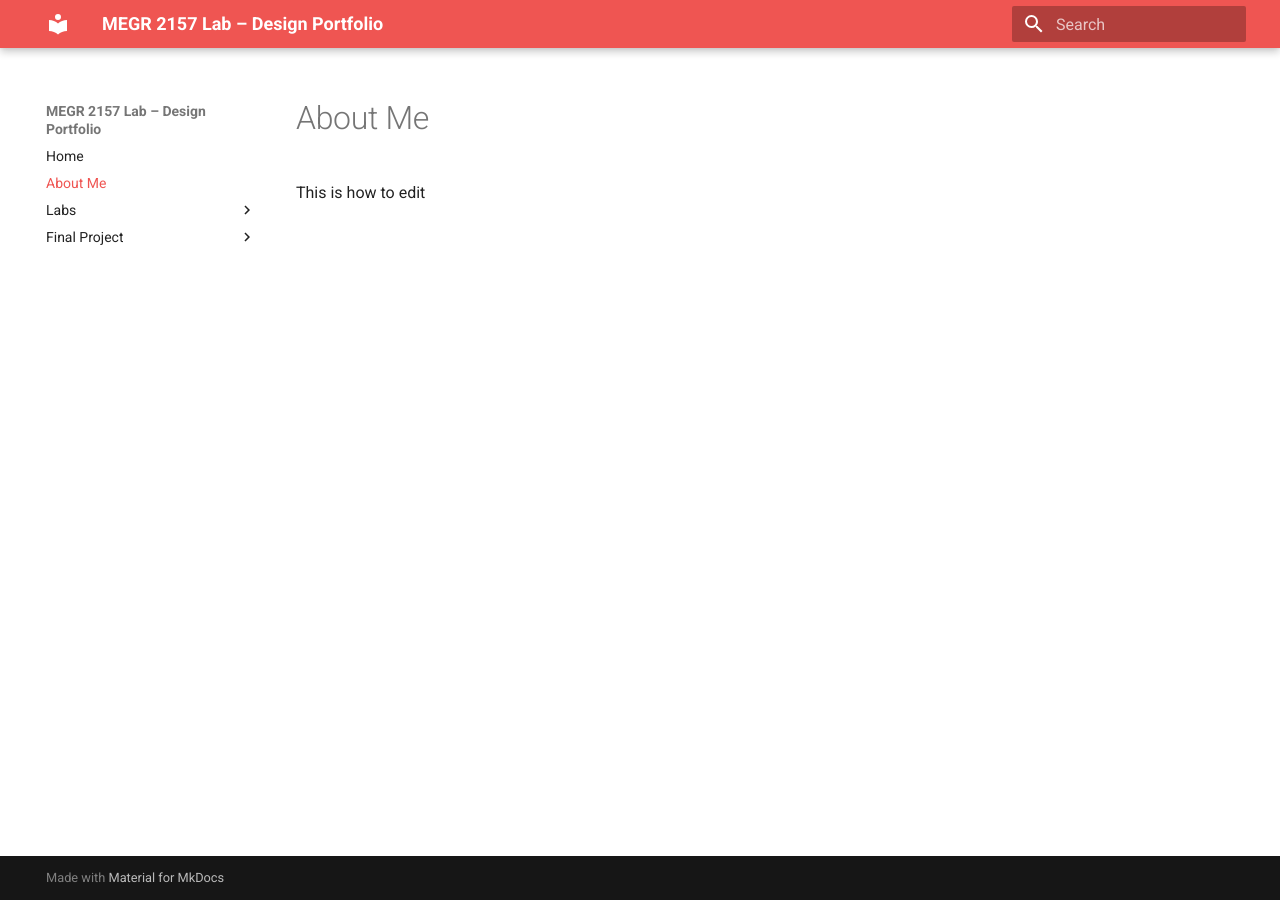
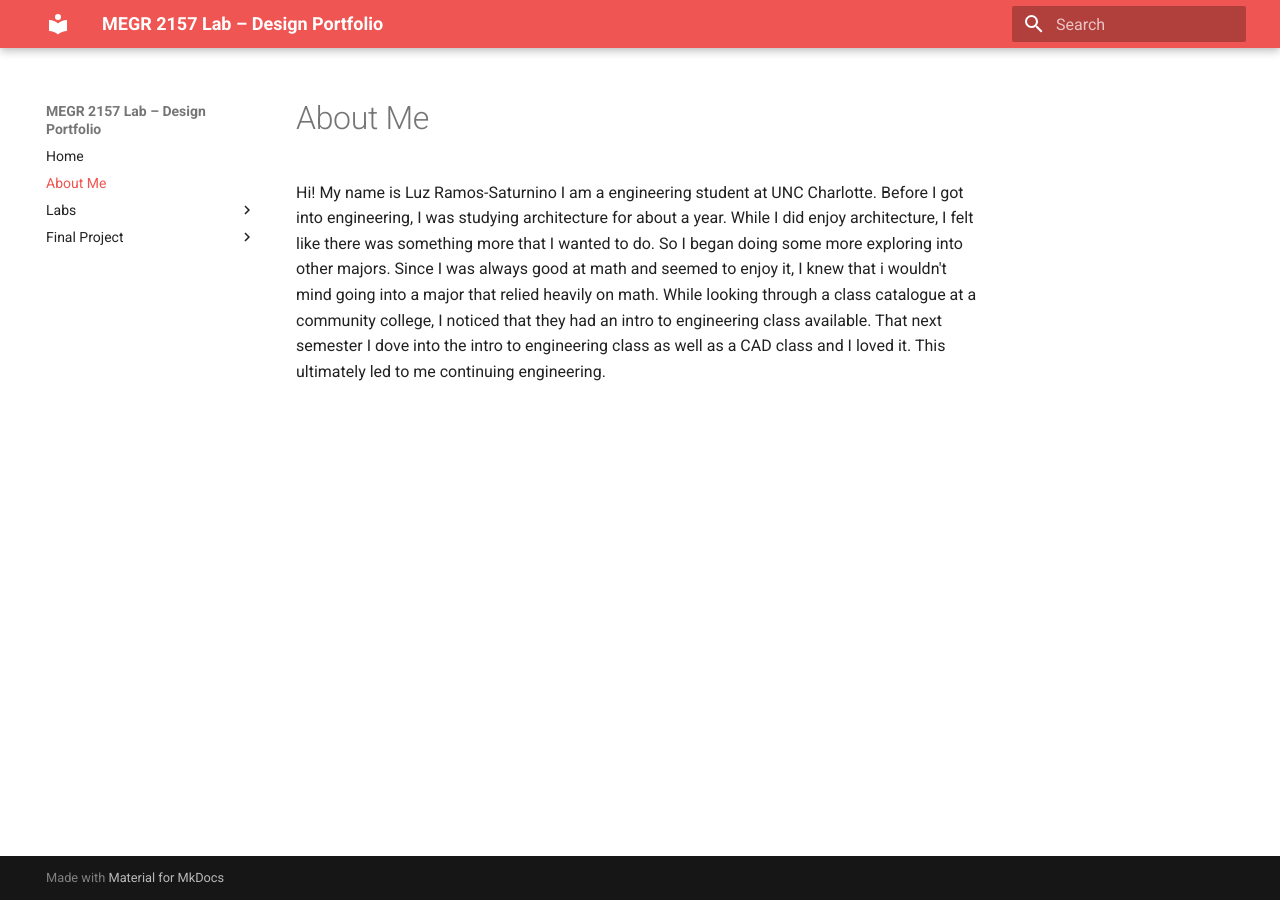
Before and after one commit to lramossa/Luz-Ramos-Saturnino-Portfolio, an MkDocs documentation site: the page built from docs/aboutme/index.md, in a window 1280 px wide. Built offline with MkDocs 1.6.1 and Material for MkDocs 9.7.7, drawn with Linux system fonts in a browser that asks for light colours.

Commit message:
Update index.md

```diff
--- a/docs/aboutme/index.md
+++ b/docs/aboutme/index.md
@@ -1,2 +1,3 @@
 #About Me
-This is how to edit
+Hi! My name is Luz Ramos-Saturnino
+I am a engineering student at UNC Charlotte. Before I got into engineering, I was studying architecture for about a year. While I did enjoy architecture, I felt like there was something more that I wanted to do. So I began doing some more exploring into other majors. Since I was always good at math and seemed to enjoy it, I knew that i wouldn't mind going into a major that relied heavily on math. While looking through a class catalogue at a community college, I noticed that they had an intro to engineering class available. That next semester I dove into the intro to engineering class as well as a CAD class and I loved it. This ultimately led to me continuing engineering.
```
